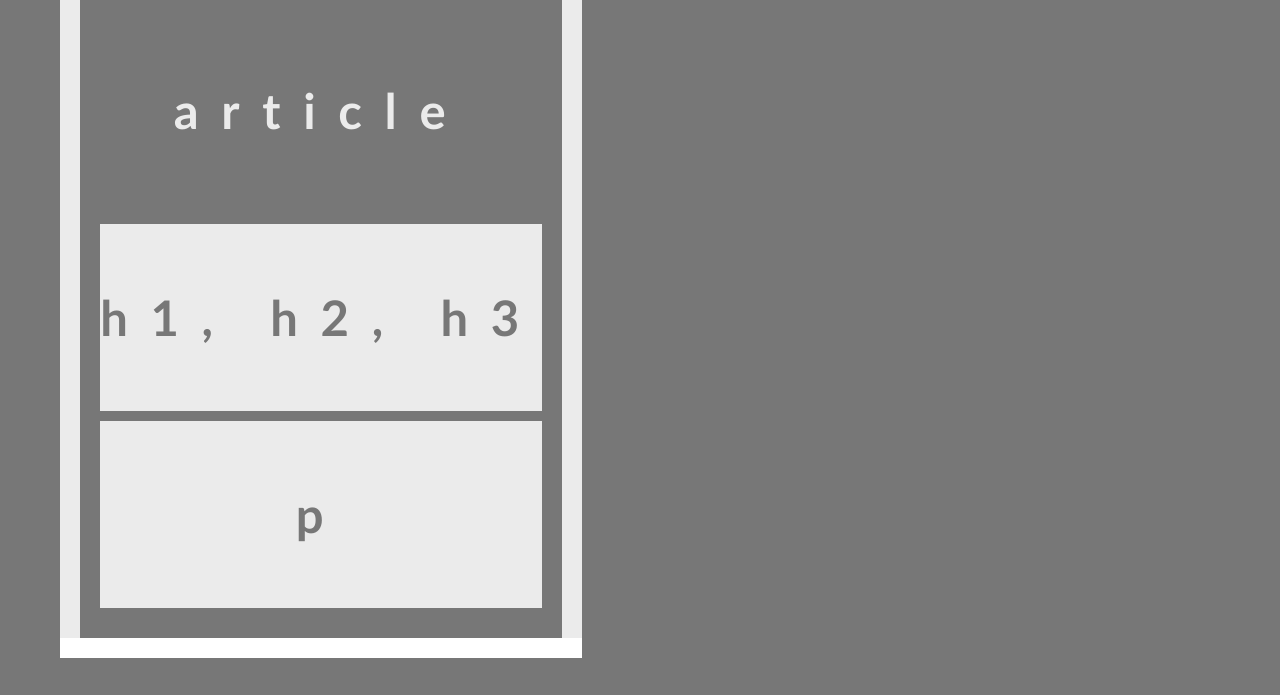
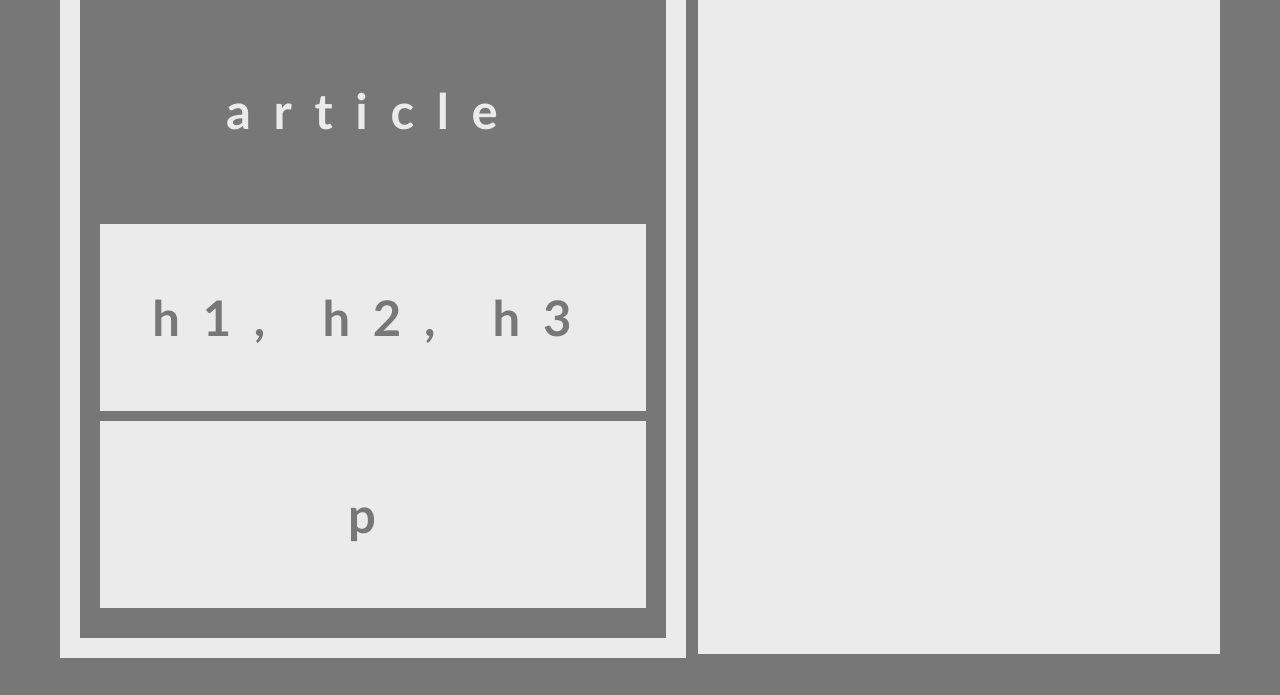
Before and after one commit to EmmanuelZapata/EmmanuelZapata.github.io, a plain HTML site: page index.html in a window 1280 px wide. Shown: the part 754-1449 px from the top of the page. Drawn offline with Linux system fonts and the light colour scheme.

Commit message:
changed background of righside to grey

```diff
--- a/style.css
+++ b/style.css
@@ -43,25 +43,20 @@ background: #ebebeb;
 } */
 
 .section {
-    width: 45%;
+    width: 54%;
     float: left;
-    background: white;
+    background: #ebebeb;
 
 }
 
 .rightside {
     width: 45%;
     float: right;
+    height: 864px;
+    background-color: #ebebeb;
 }
 
-/* .footer {
-    clear: both;
-    background-color: #ebebeb;
-    margin-top: 40px;
-}
-.footer h1 {
-    color: #777;
-} */
+
 
 #big {
     background-color:#ebebeb;
@@ -74,6 +69,7 @@ background: #ebebeb;
     overflow: auto;
     background-color: #777;
 }
+
 #transparent {
     color: #ebebeb;
     background: #777;
@@ -85,6 +81,11 @@ background: #ebebeb;
     color: #ebebeb;
 }
 
+/* .rightside h1 {
+    background-color: #ebebeb;
+    text-align: center;
+
+} */
 #small p, #small h1 {
     color: #777;
 background: #ebebeb;
```
Also changed, not shown: index.html (+2 -3 lines).
